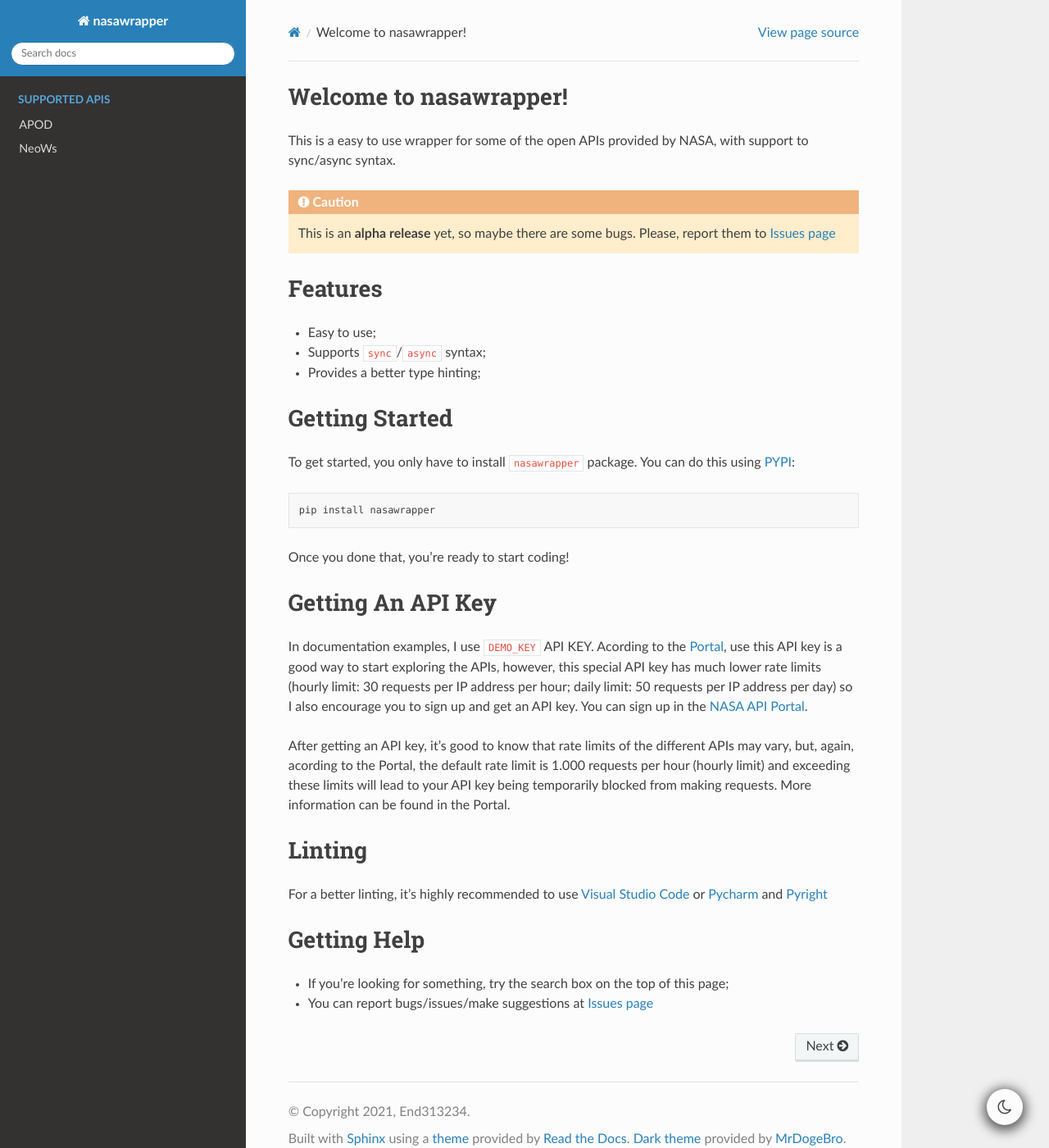
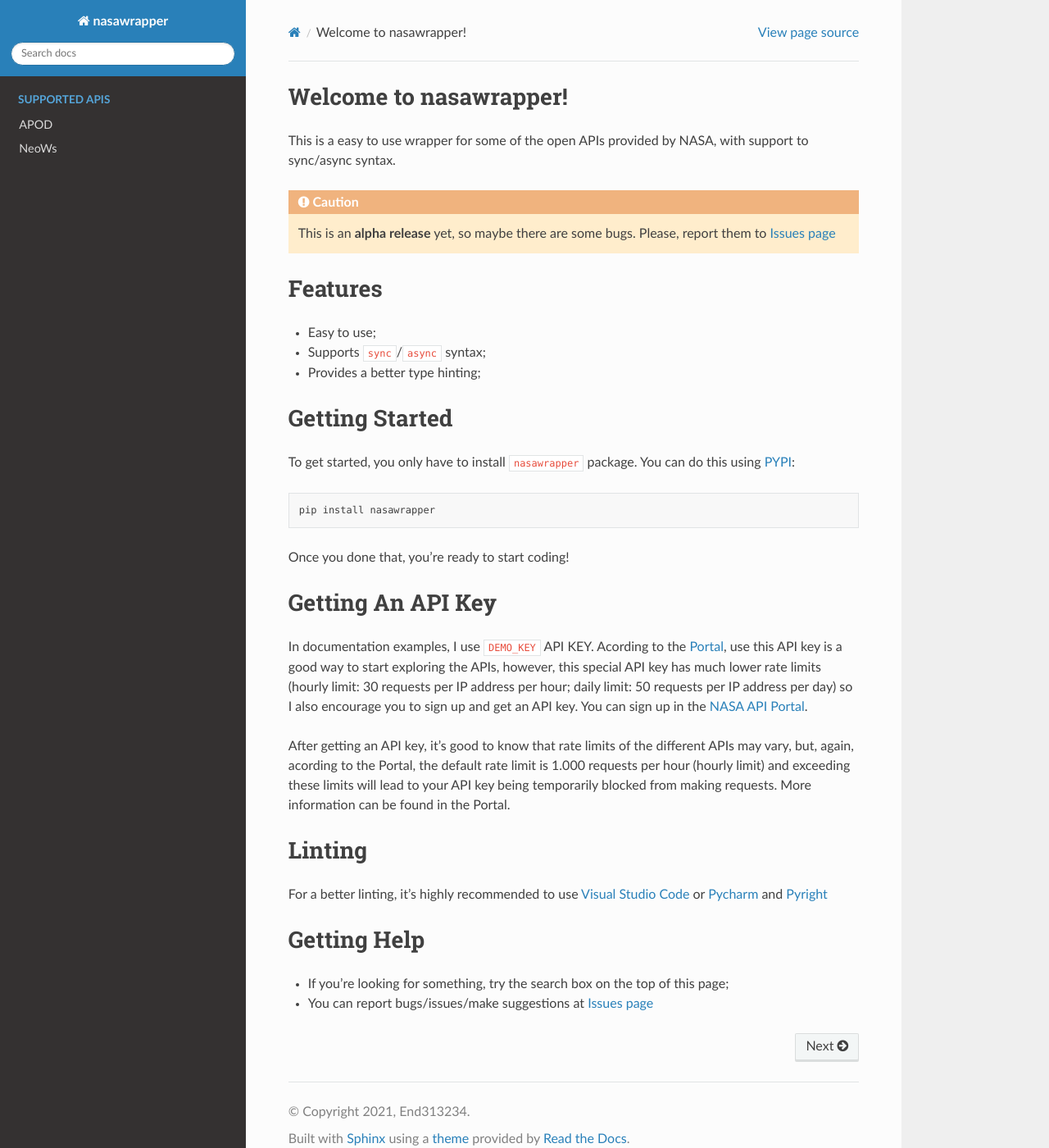
Before and after one commit to aktshually/nasawrapper, a Sphinx documentation site: the page built from docs/source/index.rst, in a window 1280 px wide and 1400 px high. Shown: the whole window at 82% size. Built offline with Sphinx 7.4.7 and the Read the Docs theme 2.0.0, drawn with Linux system fonts in a browser that asks for light colours.

Commit message:
removing dark mode

```diff
--- a/docs/source/conf.py
+++ b/docs/source/conf.py
@@ -32,8 +32,7 @@ extensions = [
     "sphinx.ext.autodoc",
     "sphinx.ext.napoleon",
     "sphinx.ext.intersphinx",
-    "sphinx.ext.autosectionlabel",
-    "sphinx_rtd_dark_mode"
+    "sphinx.ext.autosectionlabel"
 ]
 
 
@@ -60,7 +59,6 @@ exclude_patterns = []
 #
 html_theme = 'sphinx_rtd_theme'
 highlight_language = "batch"
-default_dark_mode = False
 
 # Add any paths that contain custom static files (such as style sheets) here,
 # relative to this directory. They are copied after the builtin static files,
```
